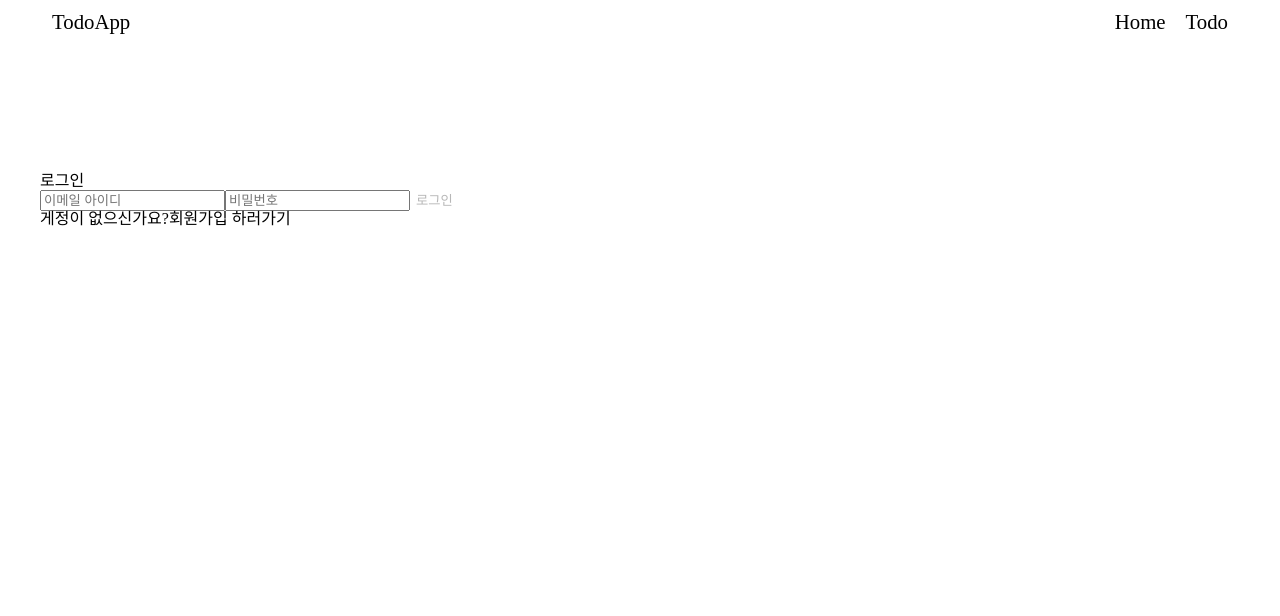
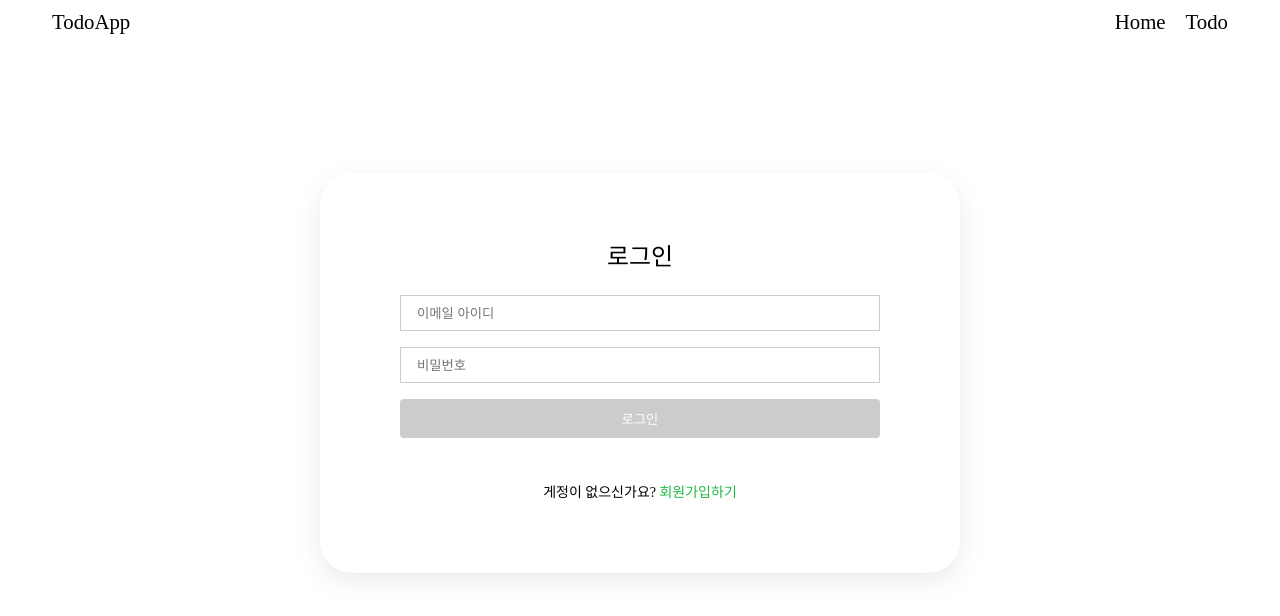
Before and after one commit to lyeejj/wanted-pre-onboarding-frontend, a React (Create React App) app: page /signin in a window 1280 px wide. Shown: the top 616 px of the page. Built offline with nearby package versions, Linux system fonts and the light colour scheme; no server answers.

Commit message:
Feat: 로그인, 회원가입form 컴포넌트 분리 및 스타일 컴포넌트 적용

```diff
--- /dev/null
+++ b/src/components/auth/SignInForm.jsx
@@ -0,0 +1,53 @@
+import useInputs from "../../hooks/useInputs";
+import { signin } from "../../lib/apis/auth";
+import * as S from "./FormStyles";
+
+const SignInForm = () => {
+  const initialValue = { email: "", password: "" };
+
+  const { formData, handleChange, reset } = useInputs(initialValue);
+  const { email, password } = formData;
+
+  const validateBtn = !(email.includes("@") && password.length >= 8);
+
+  const handleLoginSubmit = (e) => {
+    e.preventDefault();
+    console.log(formData);
+    signin(formData);
+    reset();
+  };
+
+  return (
+    <S.FormTemplate>
+      <S.FormWrapper onSubmit={handleLoginSubmit}>
+        <S.FormTitle>로그인</S.FormTitle>
+        <S.FormInputDiv>
+          <input
+            data-testid="email-input"
+            type="email"
+            name="email"
+            onChange={handleChange}
+            value={email}
+            placeholder="이메일 아이디"
+          />
+          <input
+            data-testid="password-input"
+            type="password"
+            name="password"
+            onChange={handleChange}
+            value={password}
+            placeholder="비밀번호"
+          />
+          <button data-testid="signin-button" disabled={validateBtn}>
+            로그인
+          </button>
+        </S.FormInputDiv>
+        <S.StyledLink to="/signup">
+          게정이 없으신가요? <span>회원가입하기</span>
+        </S.StyledLink>
+      </S.FormWrapper>
+    </S.FormTemplate>
+  );
+};
+
+export default SignInForm;
--- /dev/null
+++ b/src/components/auth/SignUpForm.jsx
@@ -0,0 +1,51 @@
+import useInputs from "../../hooks/useInputs";
+import { signup } from "../../lib/apis/auth";
+import * as S from "./FormStyles";
+
+const SignUpForm = () => {
+  const initialValue = { email: "", password: "" };
+  const { formData, handleChange, reset } = useInputs(initialValue);
+  const { email, password } = formData;
+
+  const validateBtn = !(email.includes("@") && password.length >= 8);
+
+  const handleSignUpSubmit = (e) => {
+    e.preventDefault();
+    console.log(formData);
+    signup(formData);
+    reset();
+  };
+  return (
+    <S.FormTemplate>
+      <S.FormWrapper onSubmit={handleSignUpSubmit}>
+        <S.FormTitle>회원가입</S.FormTitle>
+        <S.FormInputDiv>
+          <input
+            data-testid="email-input"
+            type="email"
+            name="email"
+            onChange={handleChange}
+            value={email}
+            placeholder="이메일 아이디"
+          />
+          <input
+            data-testid="password-input"
+            type="password"
+            name="password"
+            onChange={handleChange}
+            value={password}
+            placeholder="비밀번호"
+          />
+          <button data-testid="signup-button" disabled={validateBtn}>
+            회원가입
+          </button>
+        </S.FormInputDiv>
+        <S.StyledLink to="/signin">
+          이미 계정이 있으신가요? <span>로그인하기</span>
+        </S.StyledLink>
+      </S.FormWrapper>
+    </S.FormTemplate>
+  );
+};
+
+export default SignUpForm;
--- a/src/pages/SignIn.jsx
+++ b/src/pages/SignIn.jsx
@@ -1,52 +1,7 @@
-import { Link } from "react-router-dom";
-import useInputs from "../hooks/useInputs";
-import { signin } from "../lib/apis/auth";
+import SignInForm from "../components/auth/SignInForm";
 
 const SignIn = () => {
-  const initialValue = { email: "", password: "" };
-
-  const { formData, handleChange, reset } = useInputs(initialValue);
-  const { email, password } = formData;
-
-  const validateBtn = !(email.includes("@") && password.length >= 8);
-
-  const handleLoginSubmit = (e) => {
-    e.preventDefault();
-    console.log(formData);
-    signin(formData);
-    reset();
-  };
-
-  return (
-    <>
-      <h1>로그인</h1>
-      <form onSubmit={handleLoginSubmit}>
-        <input
-          data-testid="email-input"
-          type="email"
-          name="email"
-          onChange={handleChange}
-          value={email}
-          placeholder="이메일 아이디"
-        />
-        <input
-          data-testid="password-input"
-          type="password"
-          name="password"
-          onChange={handleChange}
-          value={password}
-          placeholder="비밀번호"
-        />
-        <button data-testid="signin-button" disabled={validateBtn}>
-          로그인
-        </button>
-      </form>
-      <span>게정이 없으신가요?</span>
-      <span>
-        <Link to="/signup">회원가입 하러가기</Link>
-      </span>
-    </>
-  );
+  return <SignInForm />;
 };
 
 export default SignIn;
--- a/src/pages/SignUp.jsx
+++ b/src/pages/SignUp.jsx
@@ -1,50 +1,7 @@
-import { Link } from "react-router-dom";
-import useInputs from "../hooks/useInputs";
-import { signup } from "../lib/apis/auth";
+import SignUpForm from "../components/auth/SignUpForm";
 
 const SignUp = () => {
-  const initialValue = { email: "", password: "" };
-  const { formData, handleChange, reset } = useInputs(initialValue);
-  const { email, password } = formData;
-
-  const validateBtn = !(email.includes("@") && password.length >= 8);
-
-  const handleSignUpSubmit = (e) => {
-    e.preventDefault();
-    console.log(formData);
-    signup(formData);
-    reset();
-  };
-  return (
-    <>
-      <h1>회원가입</h1>
-      <form onSubmit={handleSignUpSubmit}>
-        <input
-          data-testid="email-input"
-          type="email"
-          name="email"
-          onChange={handleChange}
-          value={email}
-          placeholder="이메일 아이디"
-        />
-        <input
-          data-testid="password-input"
-          type="password"
-          name="password"
-          onChange={handleChange}
-          value={password}
-          placeholder="비밀번호"
-        />
-        <button data-testid="signup-button" disabled={validateBtn}>
-          회원가입
-        </button>
-      </form>
-      <span>이미 계정이 있으신가요?</span>
-      <span>
-        <Link to="/signin">로그인</Link>
-      </span>
-    </>
-  );
+  return <SignUpForm />;
 };
 
 export default SignUp;
```
